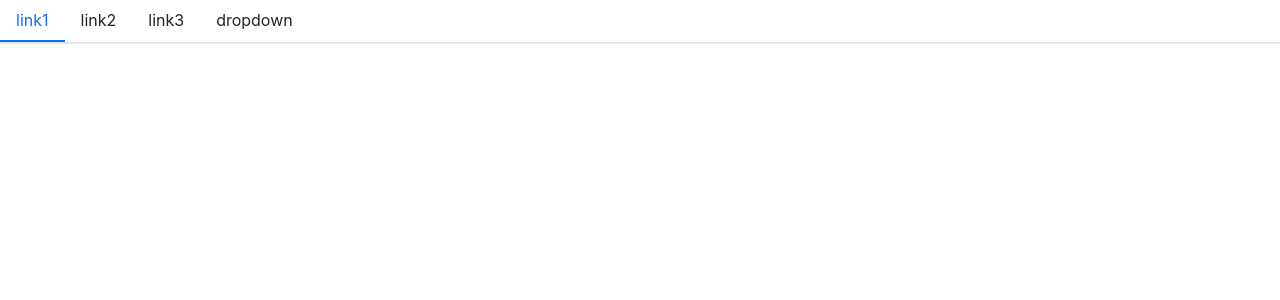
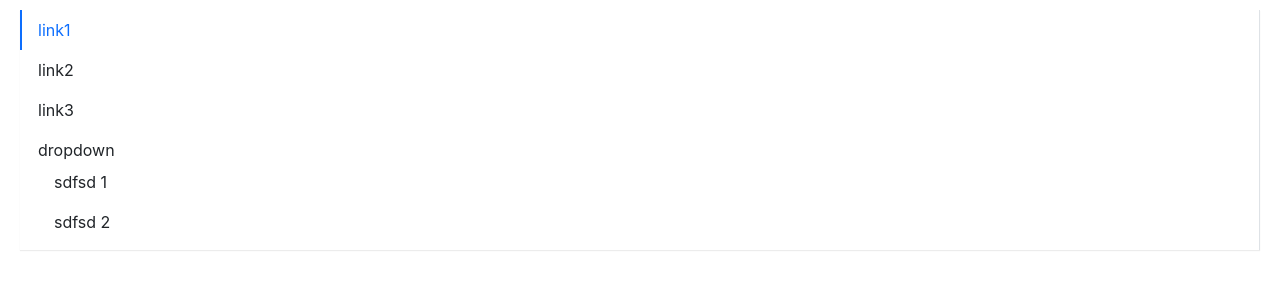
Before and after one commit to cym2050/hummer-ui, a React (Create React App) app: page / in a window 1280 px wide. Shown: the top 300 px of the page. Built offline with nearby package versions, Linux system fonts and the light colour scheme.

Commit message:
垂直模式 Menu 添加默认展开属性

```diff
--- a/src/App.tsx
+++ b/src/App.tsx
@@ -7,7 +7,7 @@ function App() {
   return (
     <div className="App">
       <header className="App-header">
-        <Menu onSelect={(index) => { alert(index)}}>
+        <Menu onSelect={(index) => { alert(index)}} mode='vertical' defaultOpenSubMenus={['3']}>
             <MenuItem disabled>
               link1
             </MenuItem>
--- a/src/components/Menu/menu.tsx
+++ b/src/components/Menu/menu.tsx
@@ -10,18 +10,20 @@ export interface MenuProps  {
   mode?: MenuMode;
   style?: React.CSSProperties;
   onSelect?: SelectCallBack;
+  defaultOpenSubMenus?: string[];
 }
 
 interface IMenuContext {
   index: string;
   onSelect?: SelectCallBack;
   mode?: MenuMode;
+  defaultOpenSubMenus?: string[];
 }
 
 export const MenuContext = createContext<IMenuContext>({ index: '0' })
 
 const Menu: React.FC<MenuProps> = (props) => {
-  const { className, mode, style, children, defaultIndex, onSelect } = props
+  const { className, mode, style, children, defaultIndex, onSelect, defaultOpenSubMenus } = props
   const [ currentActive, setActive ] = useState(defaultIndex)
   const classes = classNames('menu', className, {
     'menu-vertical': mode === 'vertical',
@@ -36,7 +38,8 @@ const Menu: React.FC<MenuProps> = (props) => {
   const passedContext: IMenuContext = {
     index: currentActive ? currentActive: '0',
     onSelect: handleClick,
-    mode: mode
+    mode,
+    defaultOpenSubMenus,
   }
 
   const renderChildren = () => {
@@ -64,7 +67,8 @@ const Menu: React.FC<MenuProps> = (props) => {
 
 Menu.defaultProps = {
   defaultIndex: '0',
-  mode: 'horizontal'
+  mode: 'horizontal',
+  defaultOpenSubMenus: []
 }
 
 export default Menu
--- a/src/components/Menu/subMenu.tsx
+++ b/src/components/Menu/subMenu.tsx
@@ -11,9 +11,11 @@ export interface SubMenuPops {
 }
 
 const SubMenu: React.FC<SubMenuPops> = (props) => {
-  const [ menuOpen, setOpen ] = useState(false)
+  const context = useContext(MenuContext)
   const { index, title, className, children } = props
-  const context = useContext(MenuContext)
+  const openedSubMenus = context.defaultOpenSubMenus as Array<string>
+  const isOpened = ( index && context.mode === 'vertical') ? openedSubMenus.includes(index) : false // 默认要展开的子菜单用数组存起来
+  const [ menuOpen, setOpen ] = useState(isOpened)
   const classes = classNames('menu-item submenu-item', className, {
      'is-active': context.index === index
   })
```
